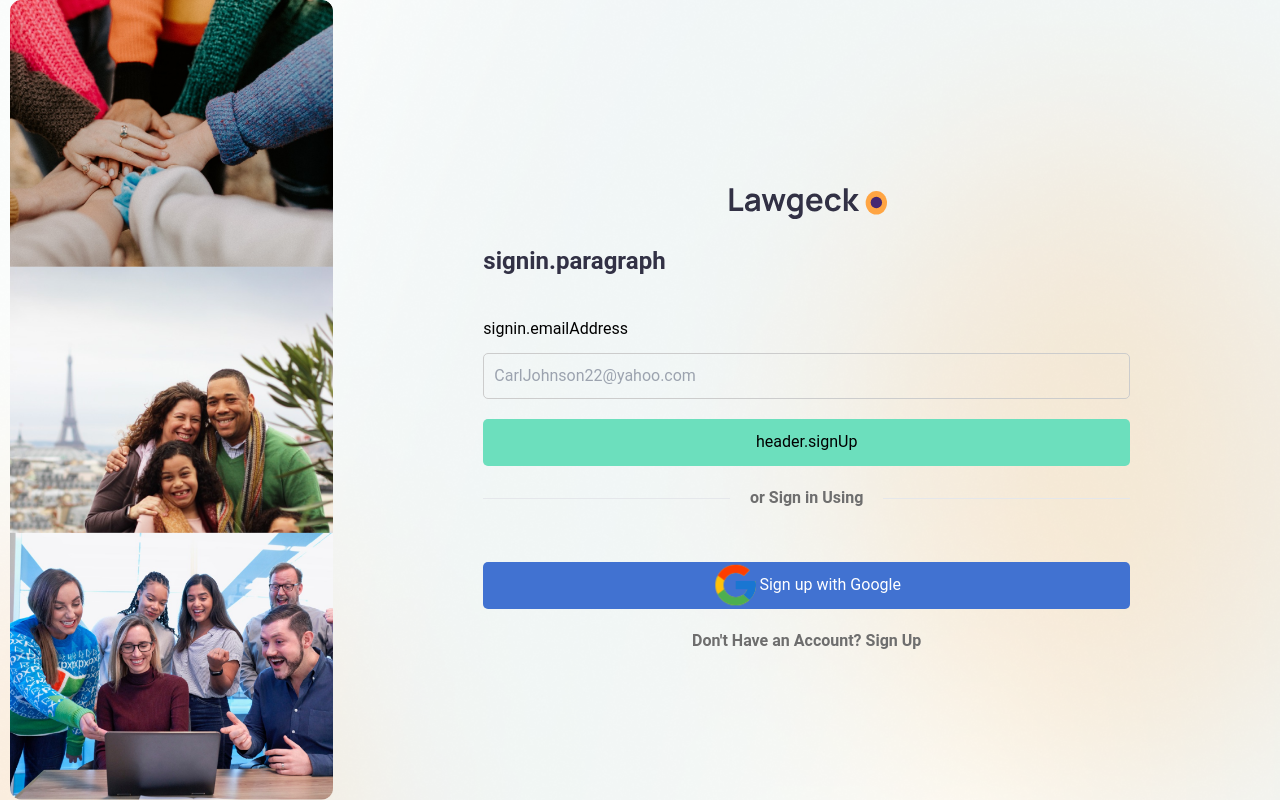
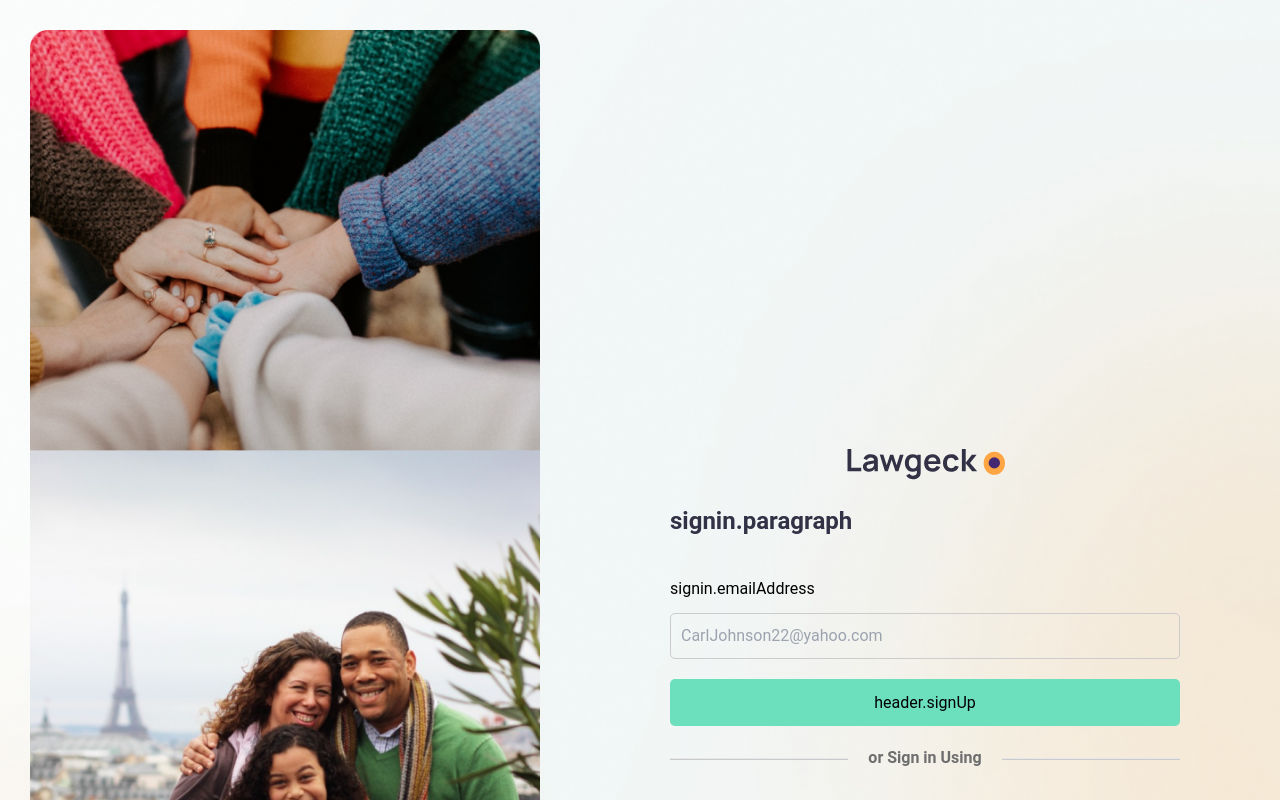
Before and after one commit to lawgeckobyglappy/lawgecko-frontend, a Vue app: page /signin in a window 1280 px wide. Shown: the top 800 px of the page. Built offline with nearby package versions, Linux system fonts and the light colour scheme; no server answers; what vue3-google-login would draw is missing.

Commit message:
Made it more responsive

```diff
--- a/src/views/SignIn.vue
+++ b/src/views/SignIn.vue
@@ -154,15 +154,16 @@
   flex-direction: column;
   width: 100%;
   margin: 0 auto;
-  margin-left: 150px;
-  margin-right: 150px;
+  margin-left: 100px;
+  margin-right: 100px;
+
 }
 /* Images */
 .image-container {
   display: flex;
-  flex-direction: column;
   margin-left: 10px;
-  width: 50%;
+  margin: 30px 30px;
+  width: 100%;
 }
 .or-demarcation {
   display: grid;
@@ -222,6 +223,7 @@
     flex-direction: column;
     margin-top: -200px;
     margin: auto;
+    padding: 20px;
   }
 }
 </style>
--- a/src/views/SignUp.vue
+++ b/src/views/SignUp.vue
@@ -175,11 +175,17 @@
     .form .policy-agreement label {
       font-size: 12px;
     }
+    .form{
+      width: 100%;
+    }
     button{
         width: 100%;
     }
     .form-content{
         width: 100%;
     }
+    .form input[name="firstName"] {
+    width: 100%;
+  }
   }
   </style>
```
